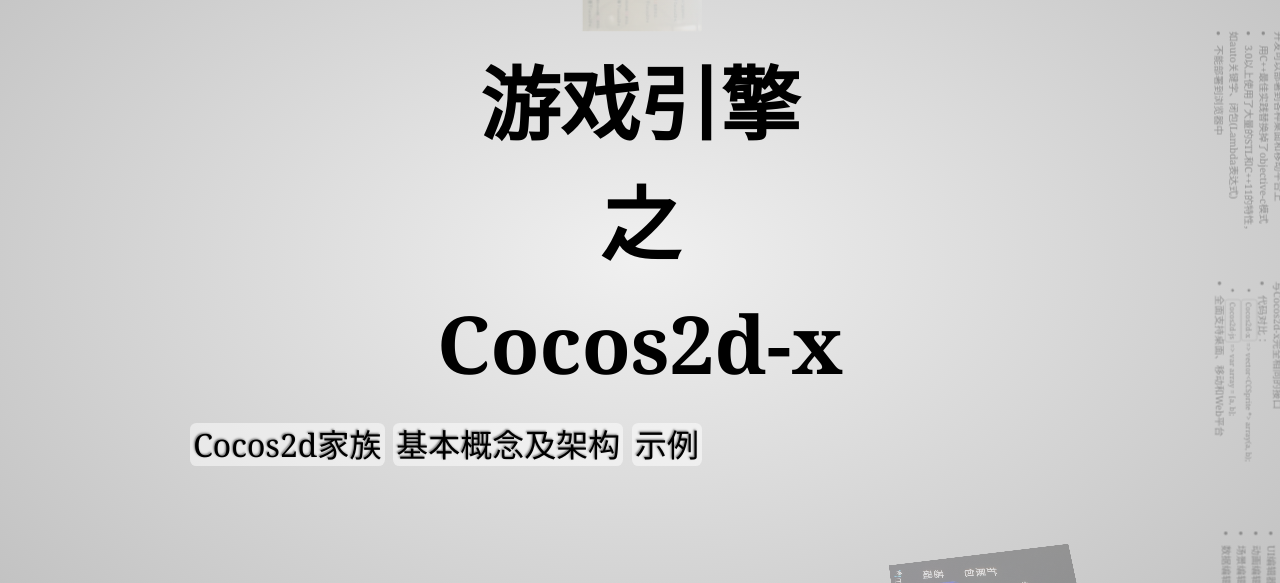
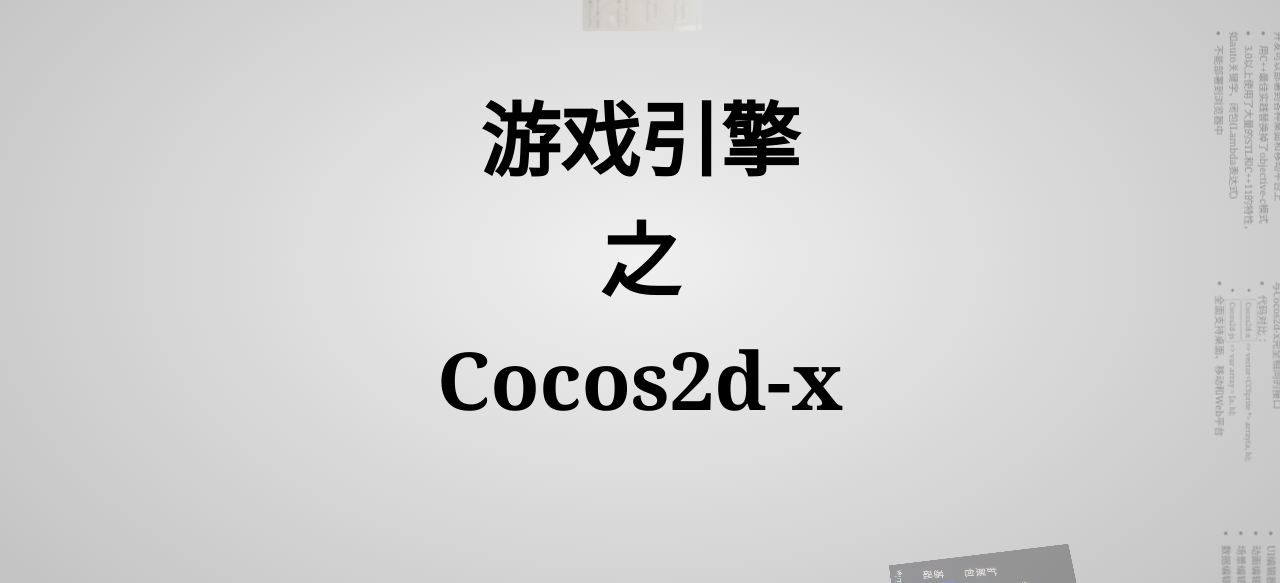
Before and after one commit to aozhimin/cocos2d-x-presentation, a website: page index.html in a window 1280 px wide. Shown: the part 141-724 px from the top of the page. Drawn offline with Linux system fonts and the light colour scheme.

Commit message:
release 1.2.0

```diff
--- a/index.html
+++ b/index.html
@@ -27,7 +27,7 @@
 				<div style="text-align:center;">
                 <h1 style="">游戏引擎</h1> <h1>之</h1> <h1>Cocos2d-x</h1>
 				</div>
-                <span class="footnote"> <a href="#/family">Cocos2d家族</a> <a href="#/concept">基本概念及架构</a> <a href="#/samples">示例</a></span>
+<!--                 <span class="footnote"> <a href="#/family">Cocos2d家族</a> <a href="#/concept">基本概念及架构</a> <a href="#/samples">示例</a></span> -->
             </div>
 
             <div class="step" data-x="-2000" data-y="-1500">
```
